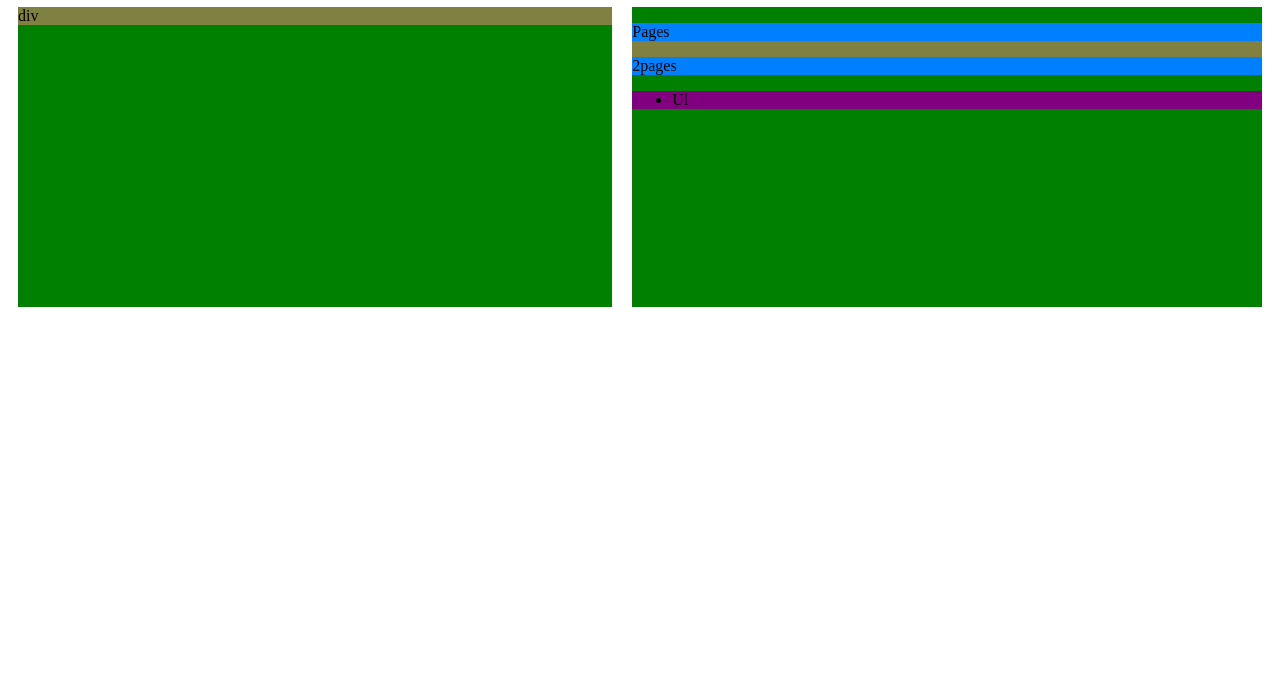
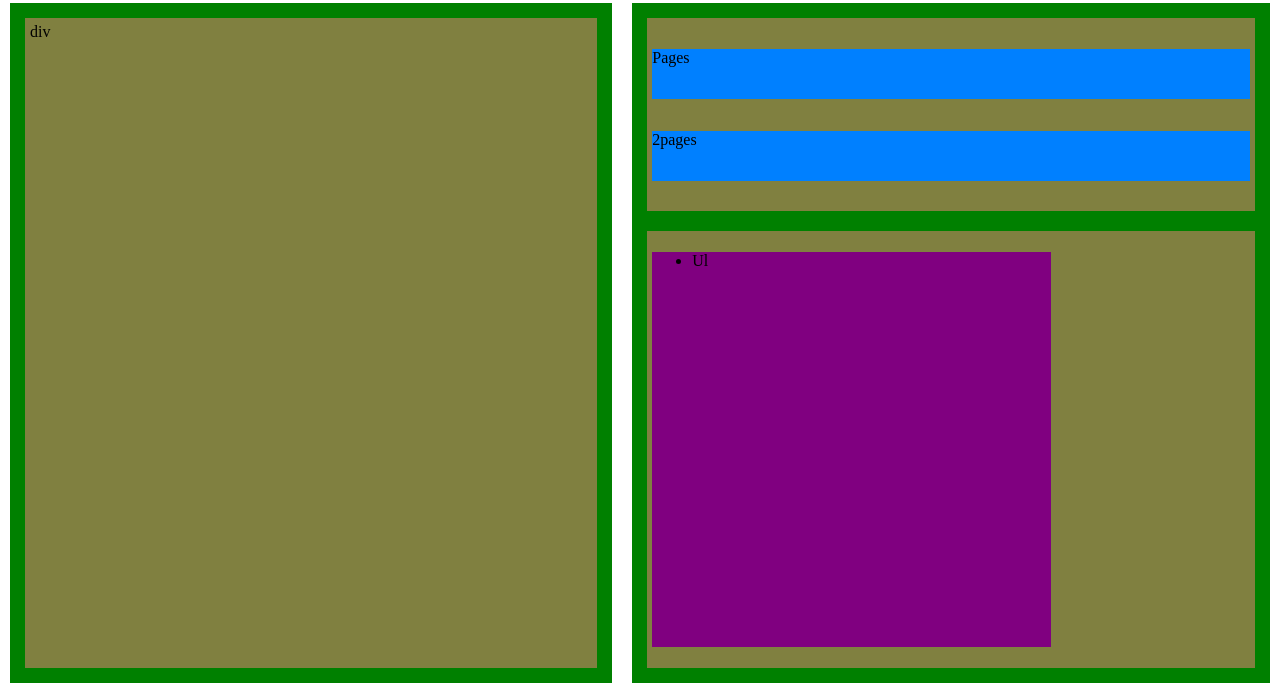
Before and after one commit to alexlalka56/WebJS, a plain HTML site: page task5/index.html in a window 1280 px wide. Shown: the part 111-804 px from the top of the page. Drawn offline with Linux system fonts and the light colour scheme.

Commit message:
style layout

```diff
--- a/task5/index.html
+++ b/task5/index.html
@@ -15,7 +15,8 @@
 
     <div id="app">
         <nav class="nav">
-            Navigation
+            <h2 class="whitebg">Navigation</h2>
+            <ul></ul>
         </nav>
         <div class="container">
             <div class="first">
@@ -26,7 +27,7 @@
             </div>
             <div class="first">
 
-                <div class="second">
+                <div class="second centerp">
                     <p>
                         Pages
                     </p>
--- a/task5/style.css
+++ b/task5/style.css
@@ -1,27 +1,72 @@
+body {
+    margin: 0;
+}
+
+h2 {
+    margin: 0;
+}
+
+#app {
+    width: 100%;
+    height: 100vh;
+}
+
 .nav {
     background-color: #ff8040;
-    height: 100px;
+    min-height: 100px;
+    margin: 2px;
+    display: flex;
+    justify-content: space-evenly;
+    align-items: center;
+}
+
+h2.whitebg {
+    background: white;
+    width: 45%;
+    height: 50px;
 }
 
 .container {
     display: flex;
+    height: calc(100vh - 100px);
+    position: relative;
 }
 
 .first {
-    height: 300px;
     margin: 10px;
     background-color: #008000;
     flex-grow: 1;
+    padding: 5px;
+    position: relative;
+    display: flex;
+    flex-direction: column;
 }
 
 .second {
+    flex-basis: 70%;
     background-color: #808040;
+    padding: 5px;
+    margin: 10px;
+    flex-grow: 1;
+    display: flex;
+    flex-direction: column;
+    min-height: 0;
+}
+
+.second.centerp {
+    justify-content: center;
+    flex-basis: 30%;
 }
 
 .second p {
+    min-height: 50px;
     background-color: #0080ff;
 }
 
 .second ul {
     background-color: #800080;
+    max-width: 60%;
+    flex-grow: 1;
+    overflow: auto;
+    min-height: 0;
 }
```
